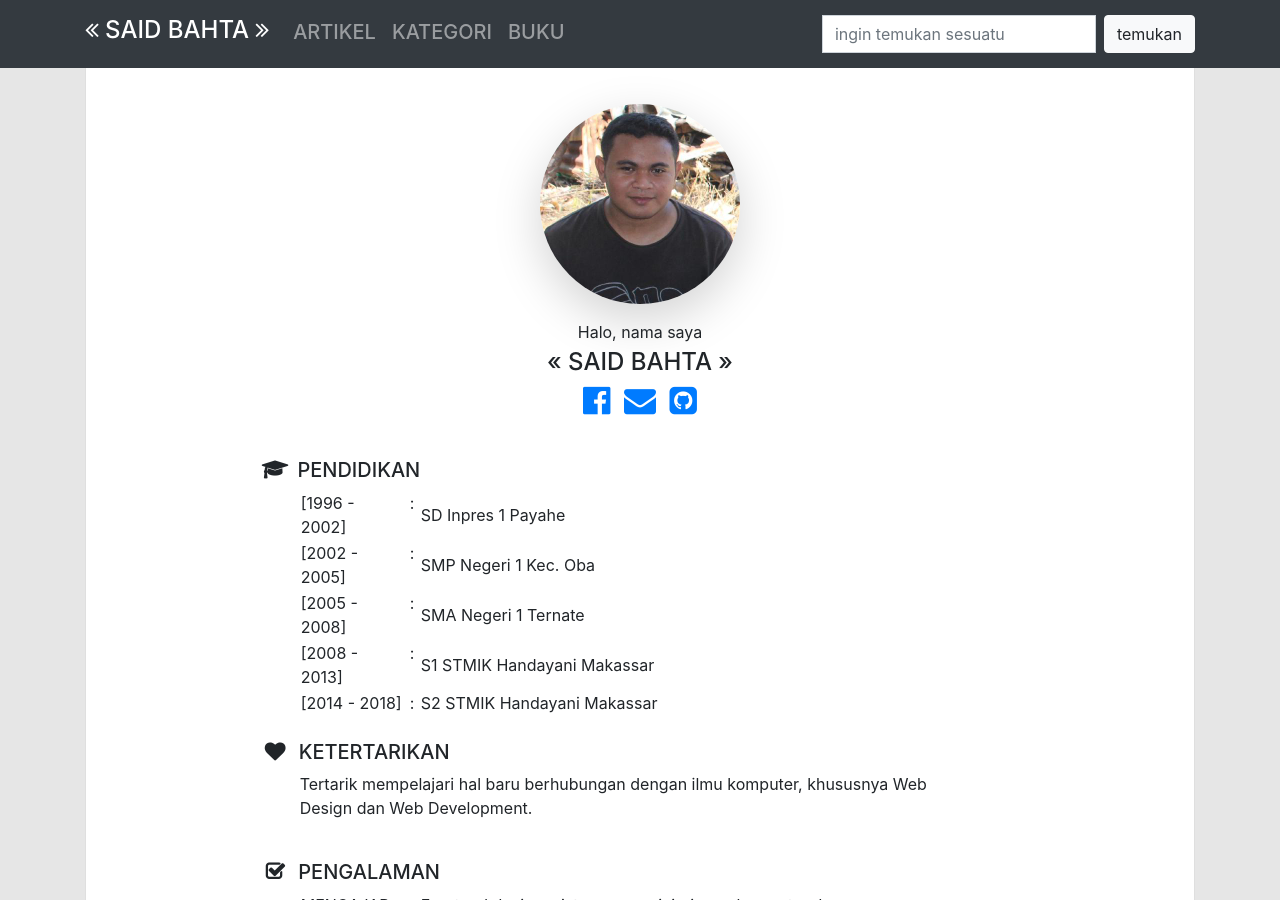
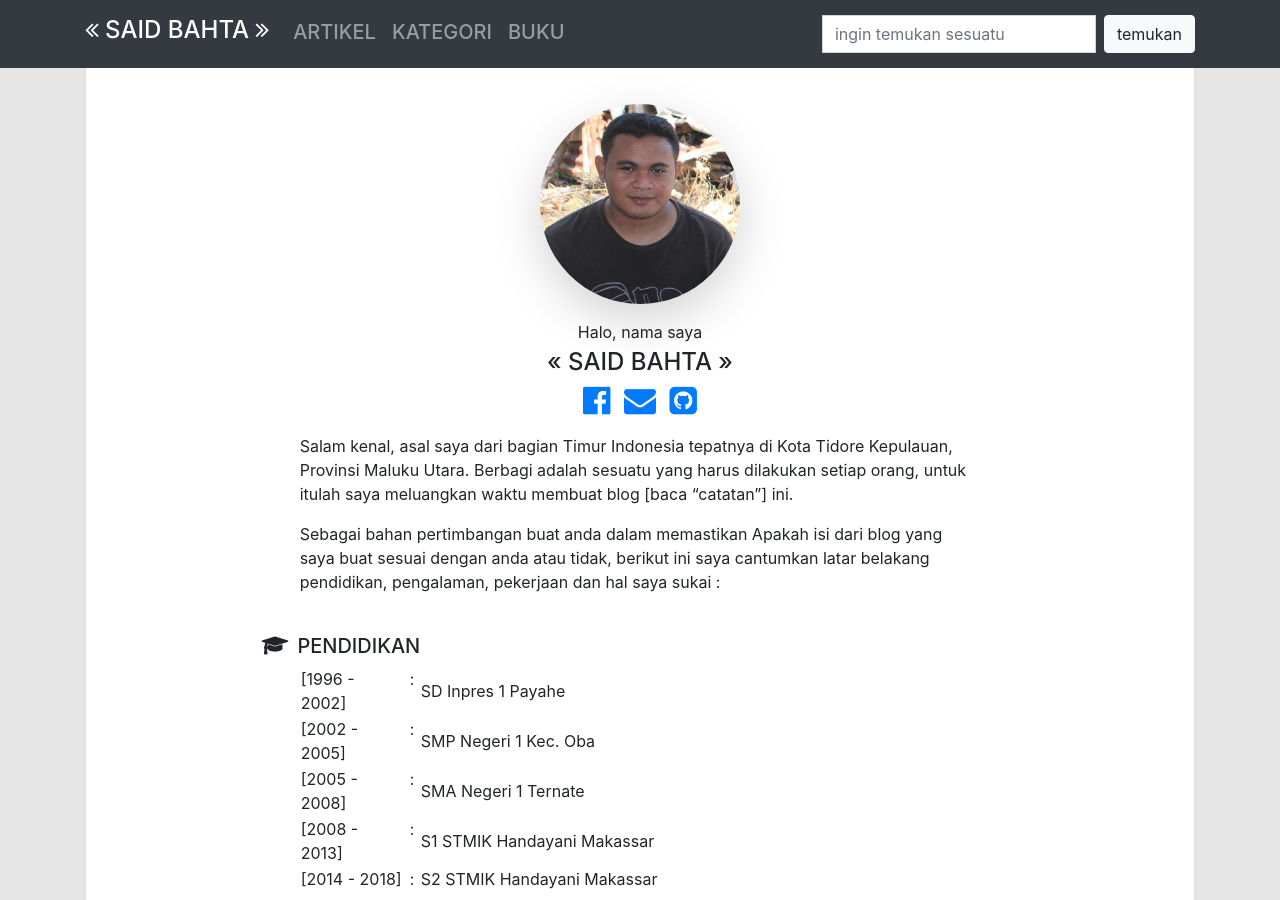
Before and after one commit to surtinaali/blog, a Jekyll site: the page built from about.markdown, in a window 1280 px wide and 900 px high. Built offline with Jekyll 4.4.1, drawn with Linux system fonts in a browser that asks for light colours.

Commit message:
edit halaman about

```diff
--- a/about.markdown
+++ b/about.markdown
@@ -47,6 +47,9 @@ Halo, nama saya
 }
 </style>
 
+Salam kenal, asal saya dari bagian Timur Indonesia tepatnya di Kota Tidore Kepulauan, Provinsi Maluku Utara. Berbagi adalah sesuatu yang harus dilakukan setiap orang, untuk itulah saya meluangkan waktu membuat blog [baca "catatan"] ini.
+
+Sebagai bahan pertimbangan buat anda dalam memastikan Apakah isi dari blog yang saya buat sesuai dengan anda atau tidak, berikut ini saya cantumkan latar belakang pendidikan, pengalaman, pekerjaan dan hal saya sukai :
 
 {: .pt-4}
 ##### PENDIDIKAN
```
